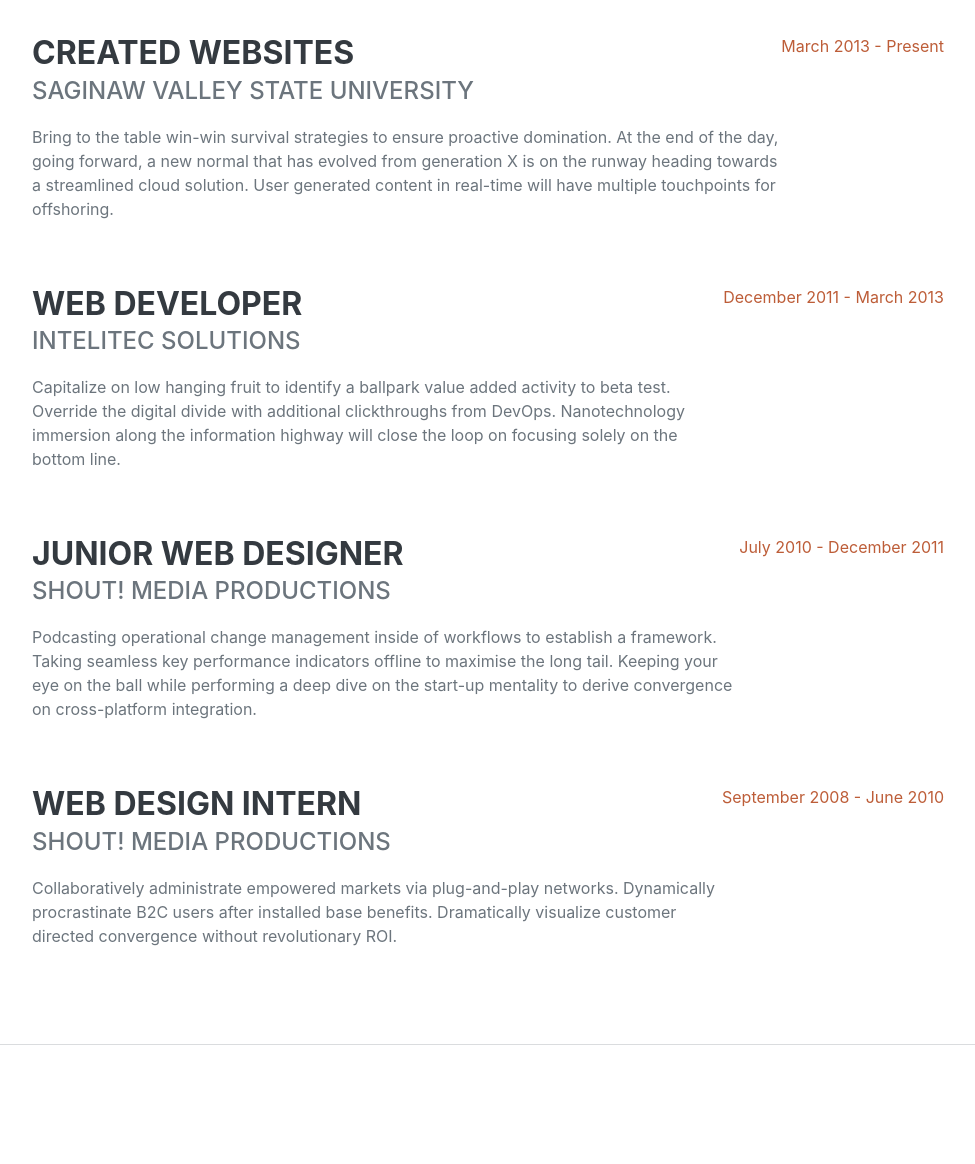
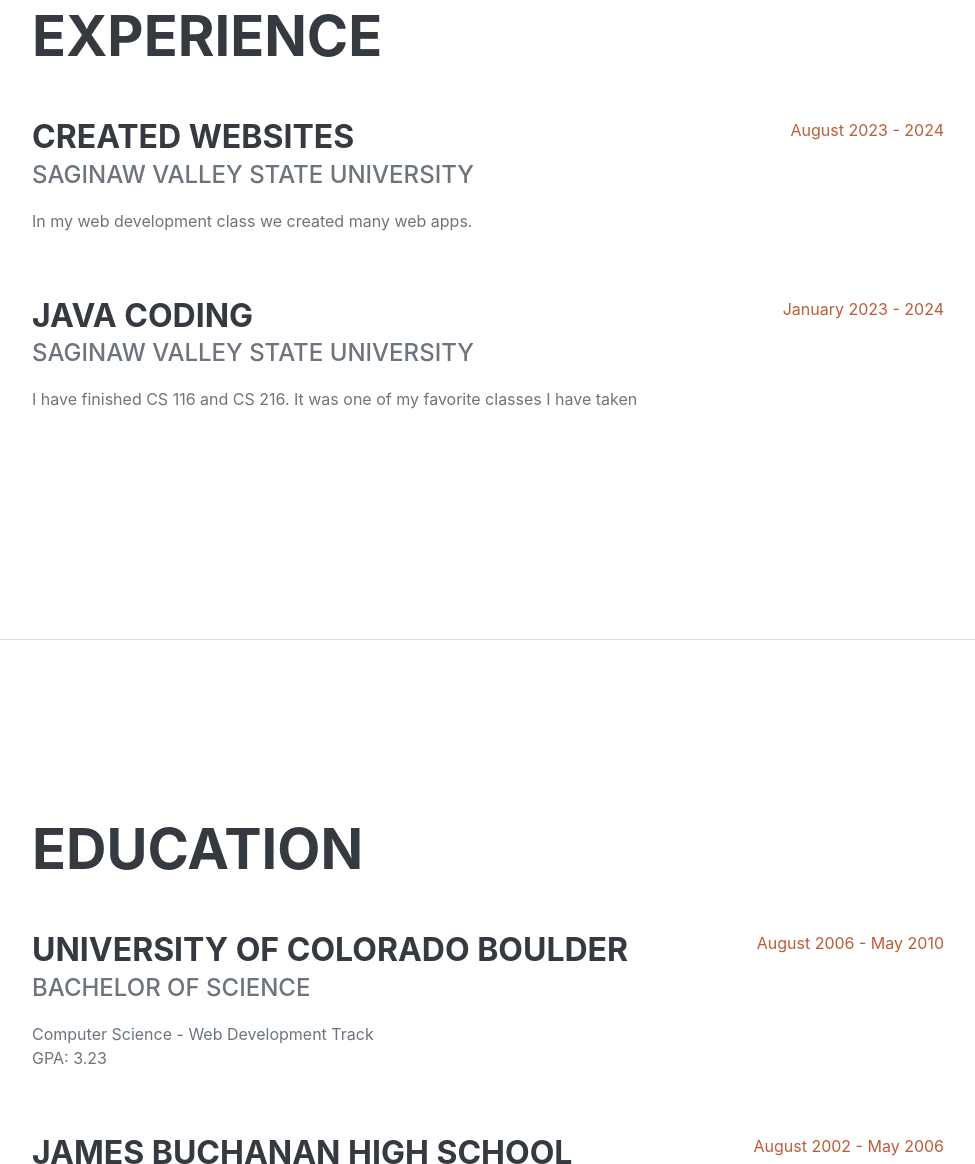
Before and after one commit to kaeleebob/kaeleebob-kaeleebob.github.io, a plain HTML site: page resume/index.html in a window 1280 px wide. Shown: the part 962-2126 px from the top of the page, without its empty margins (288-1263 px from the left). Drawn offline with nearby package versions, Linux system fonts and the light colour scheme; a web font is replaced by a local one.

Commit message:
Update index.html

```diff
--- a/resume/index.html
+++ b/resume/index.html
@@ -65,33 +65,17 @@
                         <div class="flex-grow-1">
                             <h3 class="mb-0">Created Websites</h3>
                             <div class="subheading mb-3">Saginaw Valley State University</div>
-                            <p>Bring to the table win-win survival strategies to ensure proactive domination. At the end of the day, going forward, a new normal that has evolved from generation X is on the runway heading towards a streamlined cloud solution. User generated content in real-time will have multiple touchpoints for offshoring.</p>
+                            <p>In my web development class we created many web apps.</p>
                         </div>
-                        <div class="flex-shrink-0"><span class="text-primary">March 2013 - Present</span></div>
+                        <div class="flex-shrink-0"><span class="text-primary">August 2023 - 2024</span></div>
                     </div>
                     <div class="d-flex flex-column flex-md-row justify-content-between mb-5">
                         <div class="flex-grow-1">
-                            <h3 class="mb-0">Web Developer</h3>
-                            <div class="subheading mb-3">Intelitec Solutions</div>
-                            <p>Capitalize on low hanging fruit to identify a ballpark value added activity to beta test. Override the digital divide with additional clickthroughs from DevOps. Nanotechnology immersion along the information highway will close the loop on focusing solely on the bottom line.</p>
+                            <h3 class="mb-0">Java coding</h3>
+                            <div class="subheading mb-3">Saginaw Valley State University</div>
+                            <p>I have finished CS 116 and CS 216. It was one of my favorite classes I have taken </p>
                         </div>
-                        <div class="flex-shrink-0"><span class="text-primary">December 2011 - March 2013</span></div>
-                    </div>
-                    <div class="d-flex flex-column flex-md-row justify-content-between mb-5">
-                        <div class="flex-grow-1">
-                            <h3 class="mb-0">Junior Web Designer</h3>
-                            <div class="subheading mb-3">Shout! Media Productions</div>
-                            <p>Podcasting operational change management inside of workflows to establish a framework. Taking seamless key performance indicators offline to maximise the long tail. Keeping your eye on the ball while performing a deep dive on the start-up mentality to derive convergence on cross-platform integration.</p>
-                        </div>
-                        <div class="flex-shrink-0"><span class="text-primary">July 2010 - December 2011</span></div>
-                    </div>
-                    <div class="d-flex flex-column flex-md-row justify-content-between">
-                        <div class="flex-grow-1">
-                            <h3 class="mb-0">Web Design Intern</h3>
-                            <div class="subheading mb-3">Shout! Media Productions</div>
-                            <p>Collaboratively administrate empowered markets via plug-and-play networks. Dynamically procrastinate B2C users after installed base benefits. Dramatically visualize customer directed convergence without revolutionary ROI.</p>
-                        </div>
-                        <div class="flex-shrink-0"><span class="text-primary">September 2008 - June 2010</span></div>
+                        <div class="flex-shrink-0"><span class="text-primary"> January 2023 - 2024</span></div>
                     </div>
                 </div>
             </section>
```
